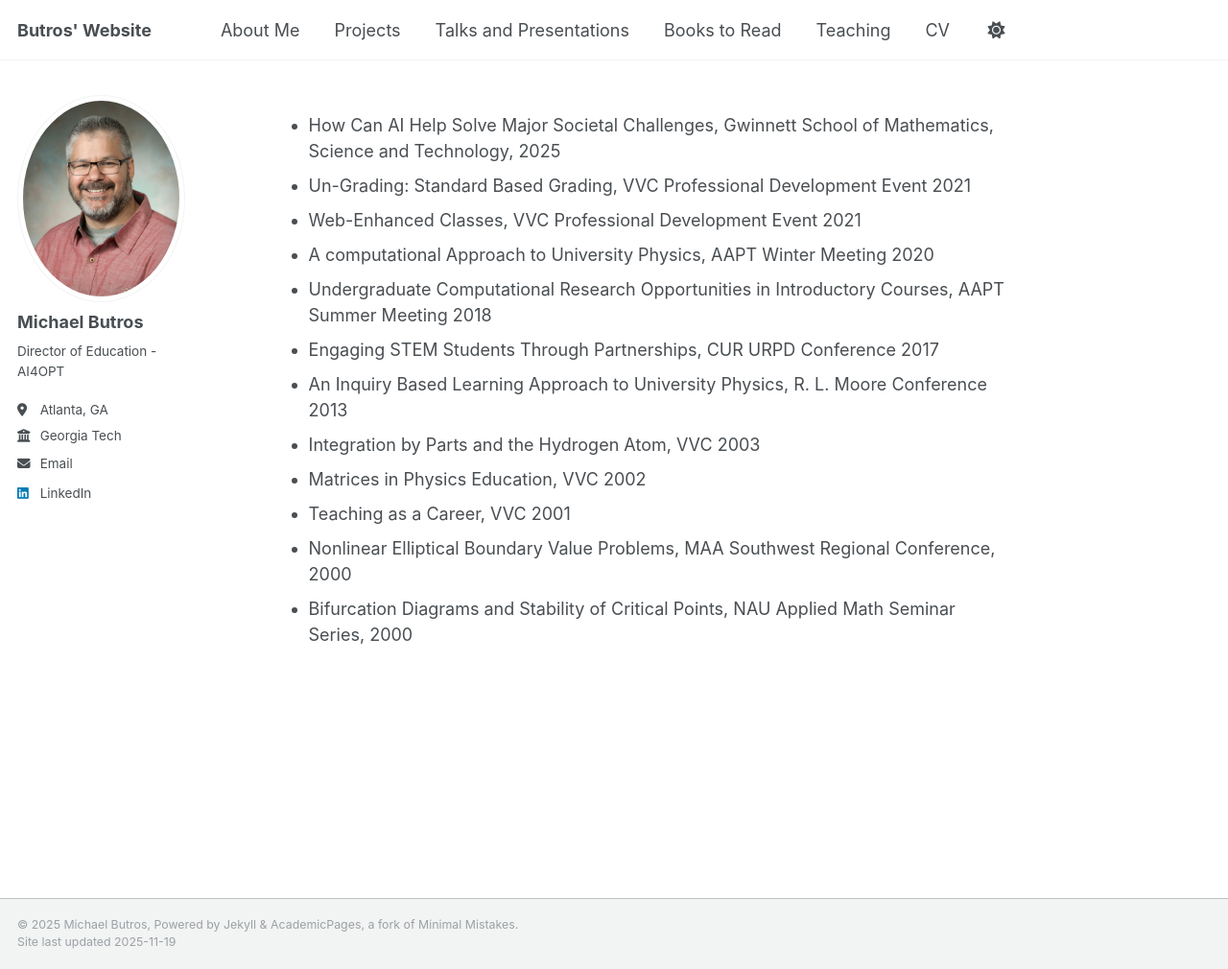
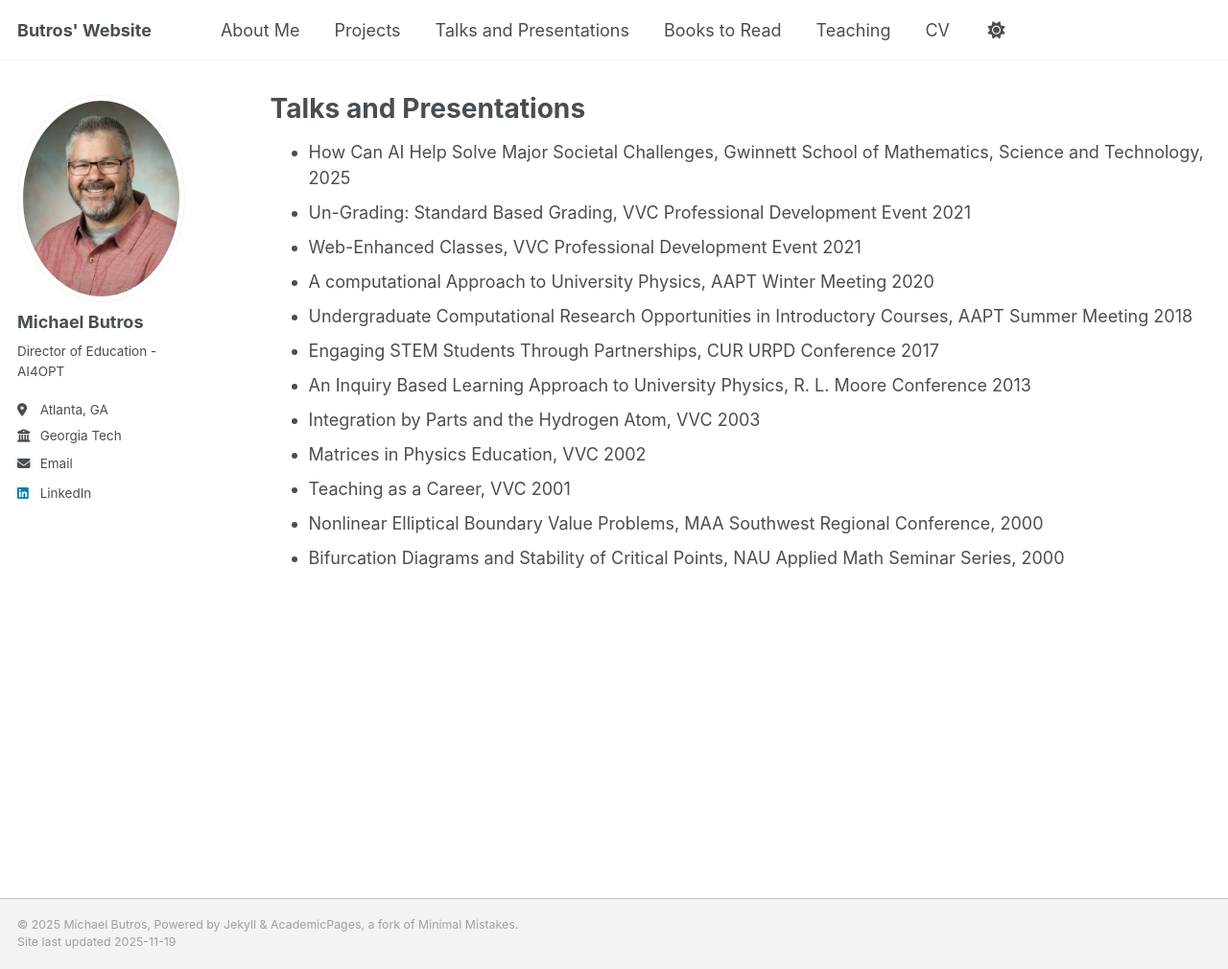
Before and after one commit to MButros/MButros.github.io, a Jekyll site: the page built from _pages/talks.md, in a window 1280 px wide and 1010 px high. Shown: the whole window at 96% size. Built offline with Jekyll 4.4.1, drawn with Linux system fonts in a browser that asks for light colours; our own code applies the rules of GitHub Pages for plain Markdown files.

Commit message:
Update talks.md

```diff
--- a/_pages/talks.md
+++ b/_pages/talks.md
@@ -1,3 +1,13 @@
+---
+layout: archive
+title: "Talks and Presentations"
+permalink: /talks/
+author_profile: true
+redirect_from:
+  - /resume
+---
+
+
 - How Can AI Help Solve Major Societal Challenges, Gwinnett School of Mathematics, Science and Technology, 2025
 - Un-Grading: Standard Based Grading, VVC Professional Development Event 2021
 - Web-Enhanced Classes, VVC Professional Development Event 2021
```
